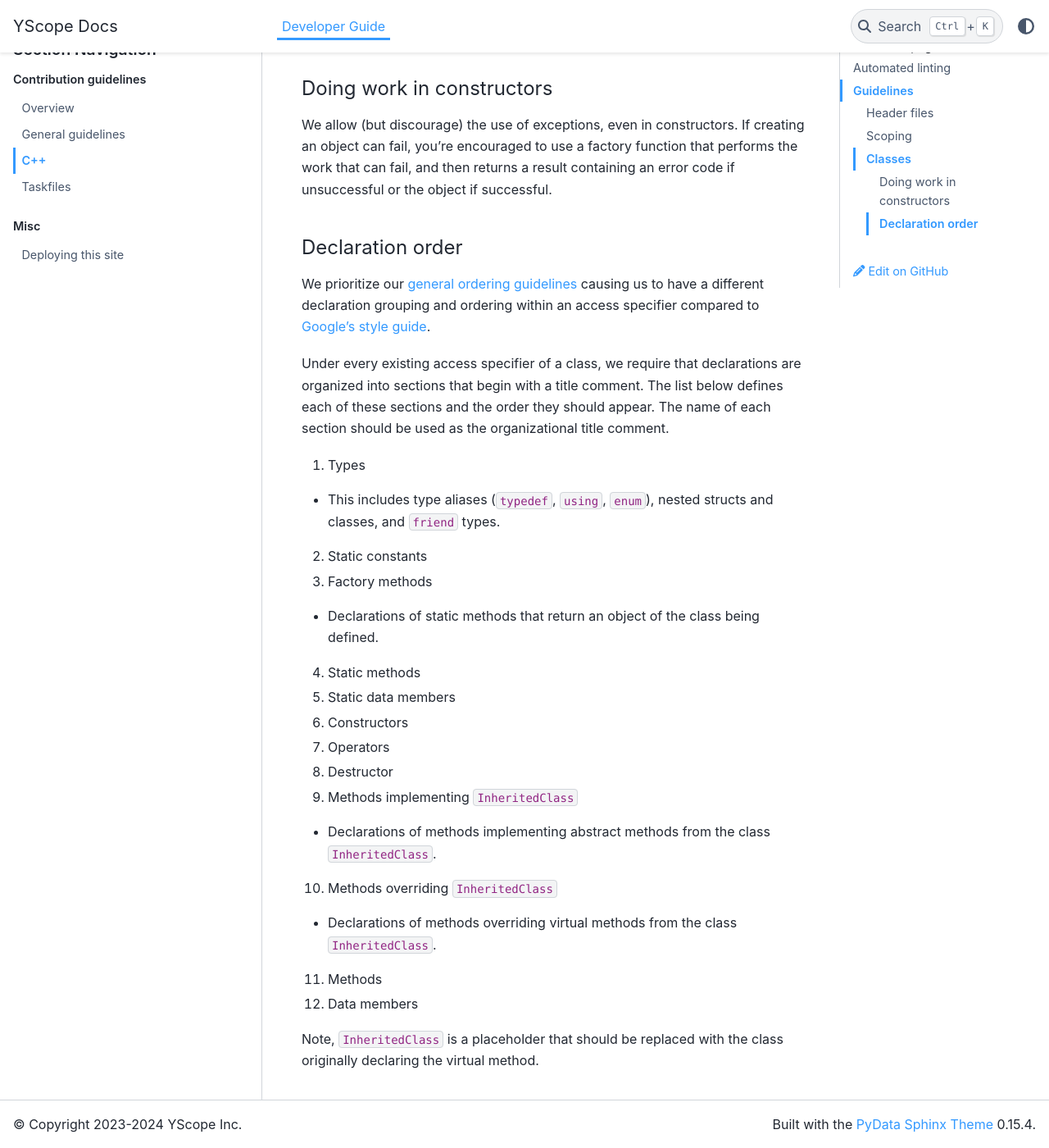
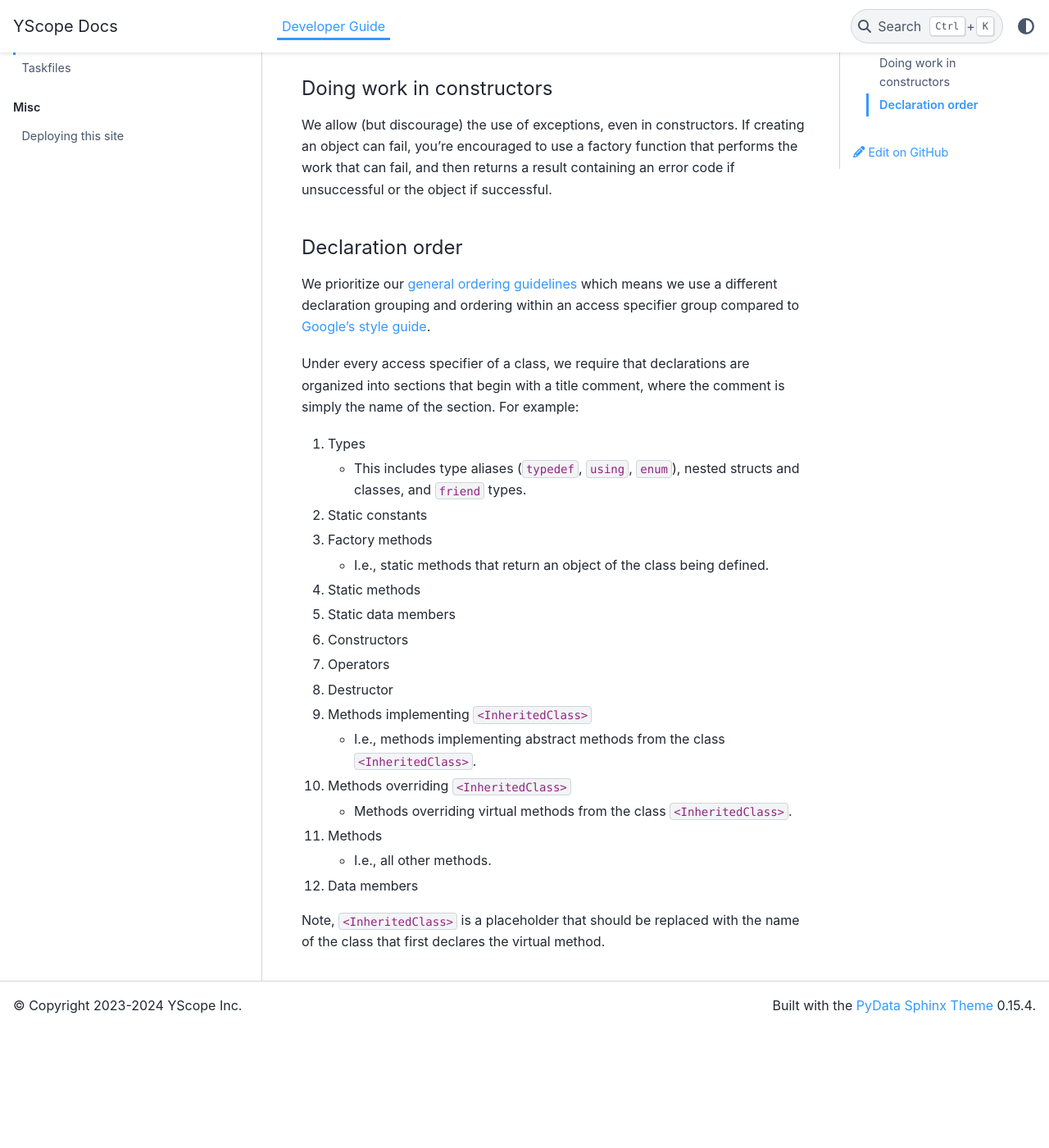
Before and after one commit to y-scope/yscope-docs, a Sphinx documentation site: the page built from docs/dev-guide/contrib-guides-cpp.md, in a window 1280 px wide and 1400 px high, scrolled down 3326 px. Shown: the whole window at 82% size. Built offline with Sphinx 7.4.7 and the PyData theme 0.15.4, drawn with Linux system fonts in a browser that asks for light colours; after the commit the page ends 4582 px from its top, so only the background shows below that.

Commit message:
Apply suggestions from code review.
Co-authored-by: kirkrodrigues <2454684+kirkrodrigues@users.noreply.github.com>

```diff
--- a/docs/dev-guide/contrib-guides-cpp.md
+++ b/docs/dev-guide/contrib-guides-cpp.md
@@ -131,34 +131,34 @@ returns a result containing an error code if unsuccessful or the object if succe
 #### Declaration order
 
 We prioritize our [general ordering guidelines](./contrib-guides-general.md#declaration-order)
-causing us to have a different declaration grouping and ordering within an access specifier compared
-to [Google's style guide][google-cpp-style-declaration-order].
+which means we use a different declaration grouping and ordering within an access specifier group
+compared to [Google's style guide][google-cpp-style-declaration-order].
 
-Under every existing access specifier of a class, we require that declarations are organized into
-sections that begin with a title comment. The list below defines each of these sections and the
-order they should appear. The name of each section should be used as the organizational title
-comment.
+Under every access specifier of a class, we require that declarations are organized into sections
+that begin with a title comment, where the comment is simply the name of the section. For example:
+
 
 1. Types
-  * This includes type aliases (`typedef`, `using`, `enum`), nested structs and classes, and
-    `friend` types.
+    * This includes type aliases (`typedef`, `using`, `enum`), nested structs and classes, and
+      `friend` types.
 2. Static constants
 3. Factory methods
-  * Declarations of static methods that return an object of the class being defined.
+    * I.e., static methods that return an object of the class being defined.
 4. Static methods
 5. Static data members
 6. Constructors
 7. Operators
 8. Destructor
-9. Methods implementing `InheritedClass`
-  * Declarations of methods implementing abstract methods from the class `InheritedClass`.
-10. Methods overriding `InheritedClass`
-  * Declarations of methods overriding virtual methods from the class `InheritedClass`.
+9. Methods implementing `<InheritedClass>`
+    * I.e., methods implementing abstract methods from the class `<InheritedClass>`.
+10. Methods overriding `<InheritedClass>`
+    * Methods overriding virtual methods from the class `<InheritedClass>`.
 11. Methods
+    * I.e., all other methods.
 12. Data members
 
-Note, `InheritedClass` is a placeholder that should be replaced with the class originally declaring
-the virtual method.
+Note, `<InheritedClass>` is a placeholder that should be replaced with the name of the class that
+first declares the virtual method.
 
 [adding-cpp-linting]: https://github.com/y-scope/yscope-dev-utils/blob/main/docs/lint-tools-cpp.md
 [clang-format-config]: https://github.com/y-scope/yscope-dev-utils/blob/main/lint-configs/.clang-format
```
